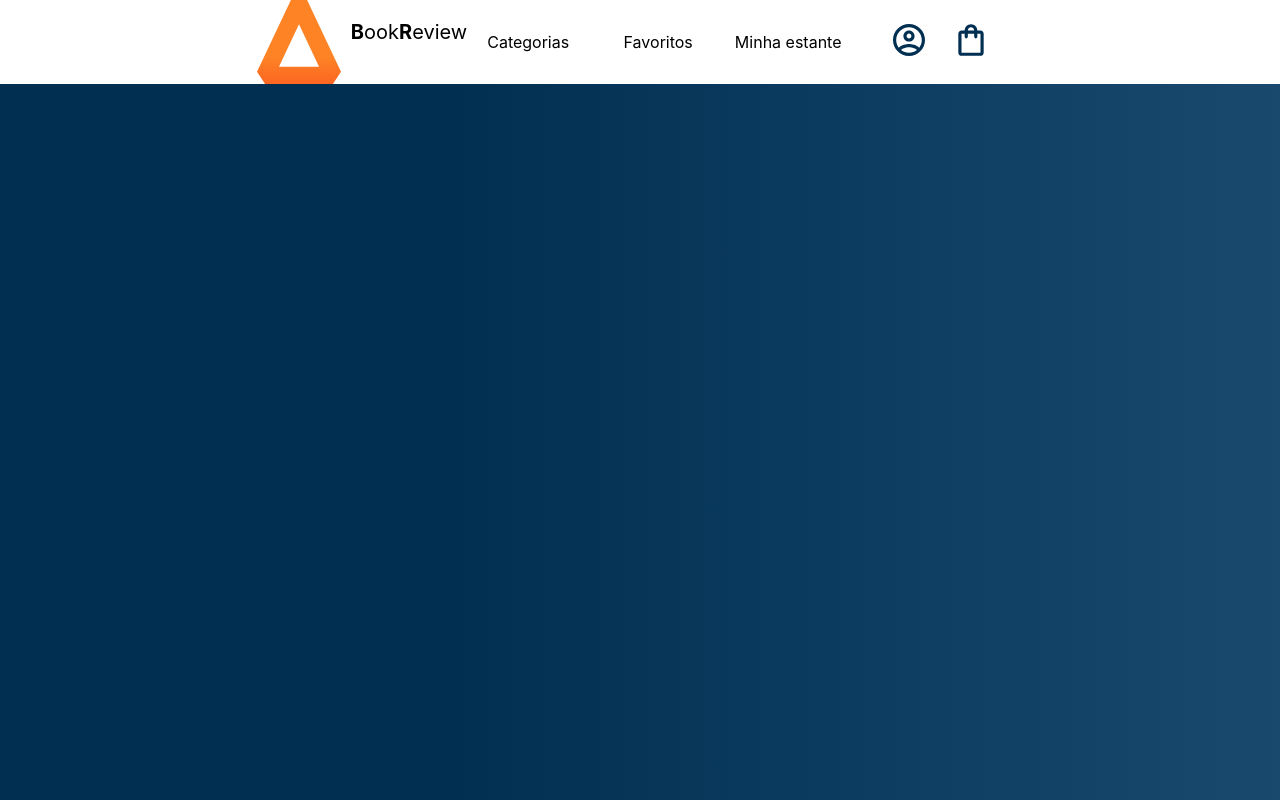
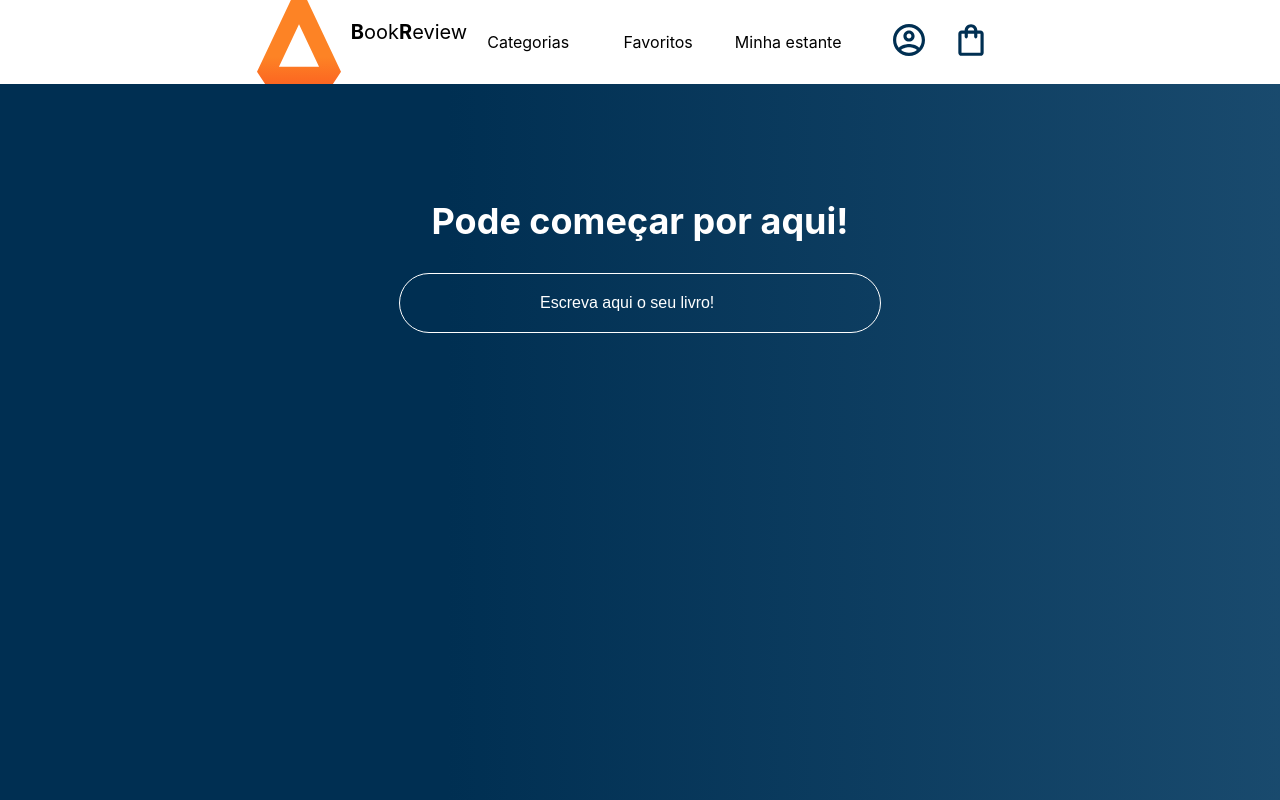
Before and after one commit to Churima/Livraria, a React (Create React App) app: page / in a window 1280 px wide. Built offline with nearby package versions, Linux system fonts and the light colour scheme.

Commit message:
Removido todos os css por styled components e adicionado componente de pesquisa

```diff
--- a/src/App.js
+++ b/src/App.js
@@ -1,20 +1,18 @@
 import Header from './componentes/Header';
+import Pesquisa from './componentes/Pesquisa';
 import styled from 'styled-components';
 
 const AppContainer = styled.div`
     width: 100vw;
     height: 100vh;
     background-image: linear-gradient(90deg, #002F52 35%, #326589 165%);
-
-    li{
-      list-style: none;
-    }
 `
 
 function App() {
   return (
     <AppContainer>
       <Header/>
+      <Pesquisa/>
     </AppContainer>
   );
 }
--- /dev/null
+++ b/src/componentes/Input/index.js
@@ -0,0 +1,20 @@
+import styled from "styled-components";
+
+const Input = styled.input`
+    order: 1px solid #FFF;
+    background: transparent;
+    border: 1px solid #FFF;
+    padding: 20px 140px;
+    border-radius: 50px;
+    width: 200px;
+    color: #FFF;
+    font-size: 16px;
+    margin-bottom: 10px;
+
+    &::placeholder {
+        color: #FFF;
+        font-size: 16px;
+    }
+`
+
+export default Input;
--- /dev/null
+++ b/src/componentes/Pesquisa/index.js
@@ -0,0 +1,37 @@
+import Input from '../Input';
+import styled from 'styled-components';
+import { useState } from 'react';
+
+const PesquisaContainer = styled.section`
+    background-image: linear-gradient(90deg, #002F52 35%, #326589 165%);
+    color: #FFF;
+    text-align: center;
+    padding: 85px 0;
+    height: 270px;
+    width: 100%;
+`
+const Titulo = styled.h2`
+    color: #FFF;
+    font-size: 36px;
+    text-align: center;
+    width: 100%;
+`
+
+
+function Pesquisa(){
+    const [textoDigitado, setTextoDigitado] = useState('')
+
+    return(
+        <PesquisaContainer>
+            <Titulo>Pode começar por aqui!</Titulo>
+            <Input
+              placeholder='Escreva aqui o seu livro!'
+              onBlur={evento => setTextoDigitado(evento.target.value)}
+            />
+            <p>{textoDigitado}</p>
+        </PesquisaContainer>
+    )
+
+}
+
+export default Pesquisa;
--- a/src/index.css
+++ /dev/null
@@ -1,13 +0,0 @@
-body {
-  margin: 0;
-  font-family: -apple-system, BlinkMacSystemFont, 'Segoe UI', 'Roboto', 'Oxygen',
-    'Ubuntu', 'Cantarell', 'Fira Sans', 'Droid Sans', 'Helvetica Neue',
-    sans-serif;
-  -webkit-font-smoothing: antialiased;
-  -moz-osx-font-smoothing: grayscale;
-}
-
-code {
-  font-family: source-code-pro, Menlo, Monaco, Consolas, 'Courier New',
-    monospace;
-}
--- a/src/index.js
+++ b/src/index.js
@@ -1,12 +1,33 @@
 import React from 'react';
 import ReactDOM from 'react-dom/client';
-import './index.css';
 import App from './App';
 import reportWebVitals from './reportWebVitals';
+import { createGlobalStyle } from 'styled-components';
+
+const GlobalStyle = createGlobalStyle`
+  body {
+  margin: 0;
+  font-family: -apple-system, BlinkMacSystemFont, 'Segoe UI', 'Roboto', 'Oxygen',
+    'Ubuntu', 'Cantarell', 'Fira Sans', 'Droid Sans', 'Helvetica Neue',
+    sans-serif;
+  -webkit-font-smoothing: antialiased;
+  -moz-osx-font-smoothing: grayscale;
+}
+
+code {
+  font-family: source-code-pro, Menlo, Monaco, Consolas, 'Courier New',
+    monospace;
+}
+
+li{
+      list-style: none;
+    }
+`
 
 const root = ReactDOM.createRoot(document.getElementById('root'));
 root.render(
   <React.StrictMode>
+    <GlobalStyle/>
     <App />
   </React.StrictMode>
 );
```
